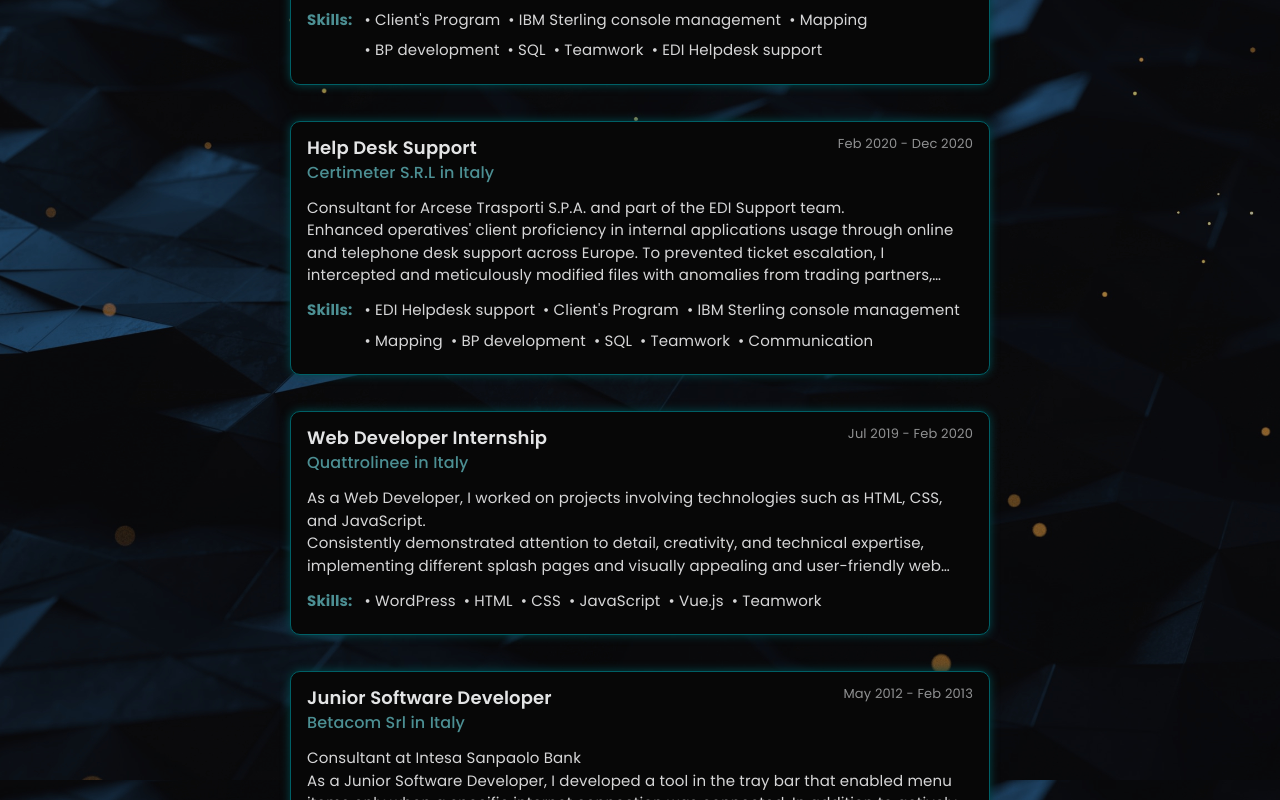
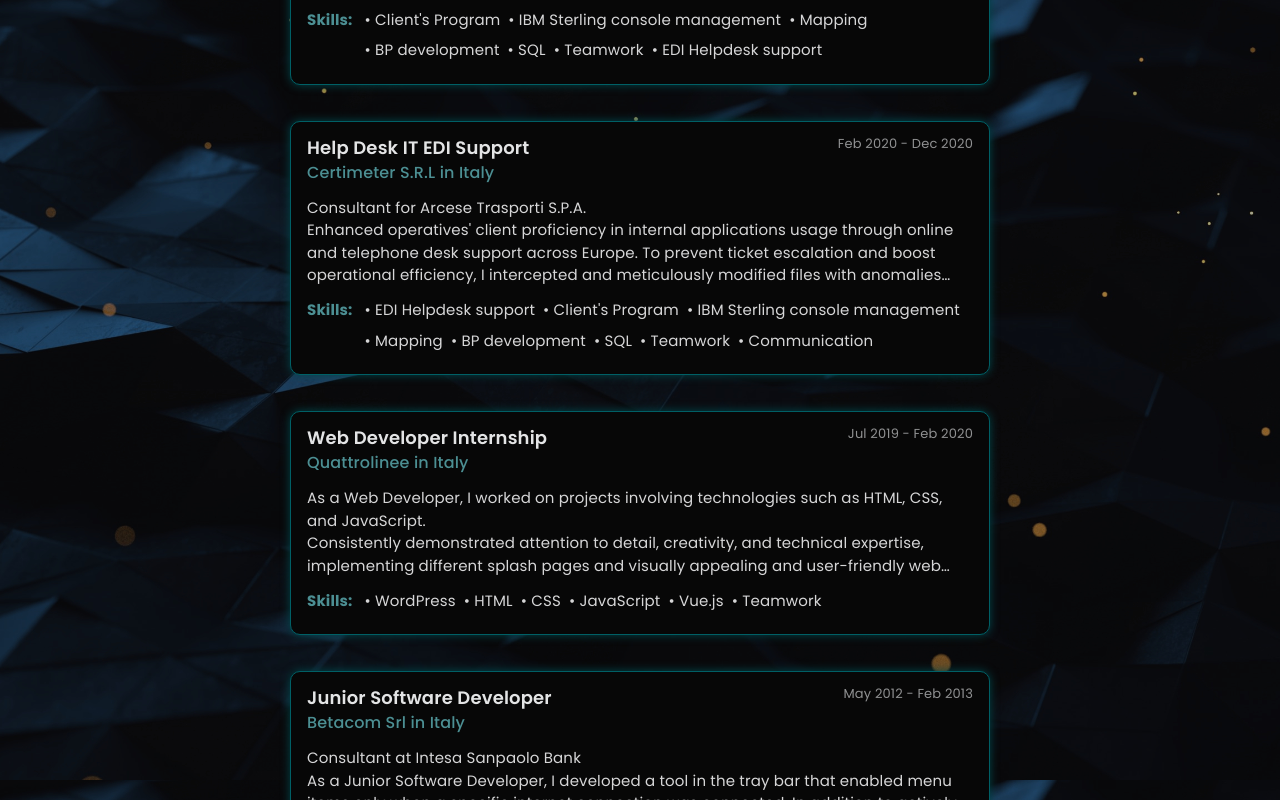
Before and after one commit to OlgaAlessia/portfolio, a React (Create React App) app: page / in a window 1280 px wide. Shown: the part 2420-3220 px from the top of the page. Built offline with nearby package versions, Linux system fonts and the light colour scheme.

Commit message:
Change resume info

```diff
--- a/src/components/Experience.js
+++ b/src/components/Experience.js
@@ -85,18 +85,17 @@
                     <div className="box-experience" >
                         <div className="company-info">
                             <div className="company-line">
-                                <div className="company-title">Help Desk Support</div>
+                                <div className="company-title">Help Desk IT EDI Support</div>
                                 <div className="period">Feb 2020 - Dec 2020</div>
                             </div>
                             <div className="company-name">Certimeter S.R.L in Italy</div>
                         </div>
                         <div className="job-description">
                             <span className="job-info rivela">
-                                Consultant for Arcese Trasporti S.P.A. and part of the EDI Support team. <br />
-                                Enhanced operatives' client proficiency in internal applications usage through online
-                                and telephone desk support across Europe.
-                                To prevented ticket escalation, I intercepted and meticulously modified files with anomalies from trading partners,
-                                retransmitted them correctly.
+                                Consultant for Arcese Trasporti S.P.A.<br />
+                                Enhanced operatives' client proficiency in internal applications usage through online and telephone desk support across Europe.
+                                To prevent ticket escalation and boost operational efficiency, I intercepted and meticulously modified files with anomalies
+                                from trading partners, retransmitted them correctly.
                                 In addition to tracked files from origin to destination, I developed and executed strategies to change maps,
                                 ensuring seamless and error-free data flow, optimizing the overall workflow, and guaranteed accuracy and integrity.
                             </span>
@@ -192,6 +191,7 @@
                         </div>
                         <div className="job-description">
                             <span className="job-info rivela">
+                                Consultant at DeAgostini<br />
                                 Used Tagetik (Corporate Performance Management Software) for monitoring and managing their finances.
                                 In addition, I helped the client obtain the reports templates in Microsoft Excel.
                             </span>
```
Also changed, not shown: 1 other file (tests, documents, lock files or other folders).
